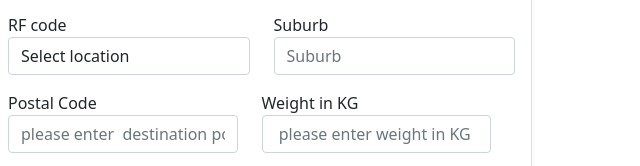
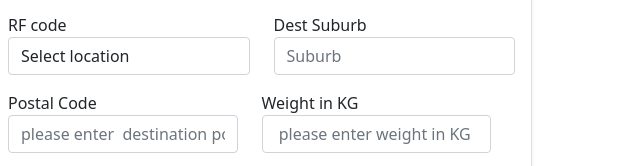
Before and after one commit to oroafrica/OROCOURIERS, a plain HTML site: page courier.html in a window 1280 px wide. Shown: the part 305-471 px from the top of the page, 96-736 px from the left. Drawn offline with nearby package versions, Linux system fonts and the light colour scheme.

Commit message:
Update courier.html

```diff
--- a/courier.html
+++ b/courier.html
@@ -87,7 +87,7 @@
             <!--  col-md-6   -->
             <div class="col-md-6 mt-3">
               <div class="form-group">
-                <label for="Suburb">Suburb</label>
+                <label for="Suburb">Dest Suburb</label>
                 <input type="text" class="form-control" placeholder="Suburb" id="Suburb"  name="vTown"
                 required>
               </div>
```
